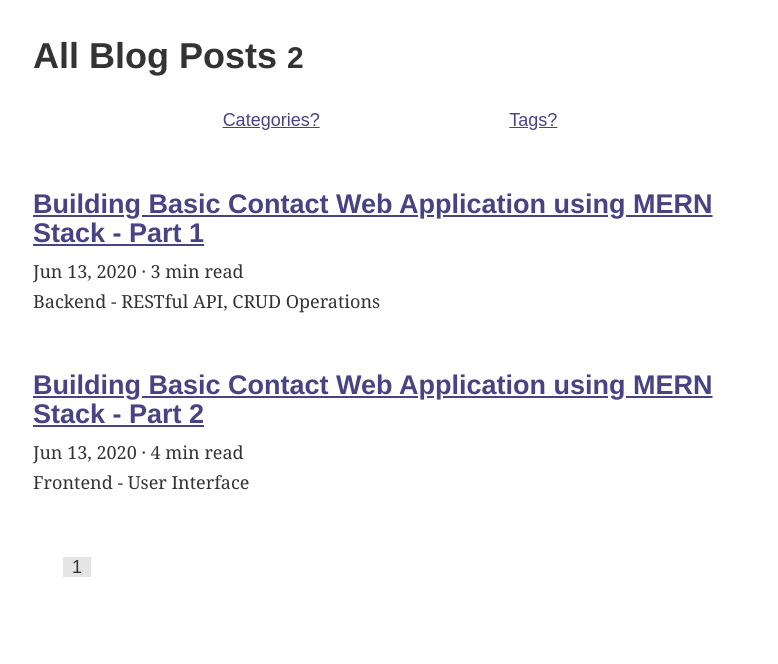
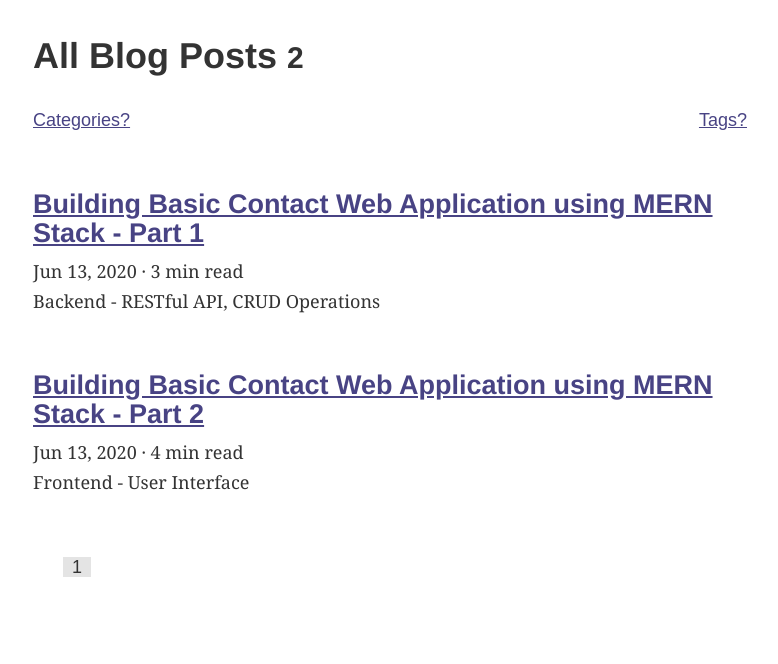
Before and after one commit to Codanv/codanv.com, a Gatsby site: page /blog/ in a window 1280 px wide. Shown: the part 93-757 px from the top of the page, without its empty margins (250-1028 px from the left). Built offline with nearby package versions, Linux system fonts and the light colour scheme; Gatsby itself is replaced by a stand-in of ours; some packages are replaced by stand-ins of ours.

Commit message:
blog list updated

```diff
--- a/src/templates/blog-list.js
+++ b/src/templates/blog-list.js
@@ -20,7 +20,7 @@
 
         <h1>All Blog Posts <small className={blogListStyles.totalCount}>{`${totalCount}`}</small></h1>
 
-        <div style={{ marginBottom: `3rem`, display: `flex`, flexWrap: `flex-wrap`, justifyContent: `space-evenly`, alignItems: `center`}}>
+        <div style={{ marginBottom: `3rem`, display: `flex`, flexWrap: `flex-wrap`, justifyContent: `space-between`, alignItems: `center`}}>
           <Link to="/categories">Categories?</Link>{" "}
           <Link to="/tags">Tags?</Link>
         </div>
```
